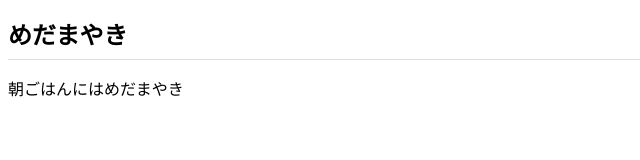
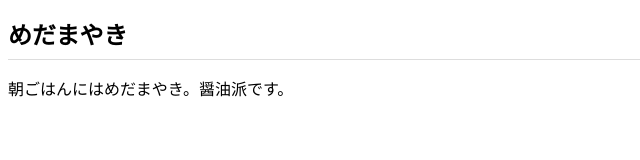
Before and after one commit to tanaka011/tanaka011.github.io, a plain HTML site: page index.html in a window 1280 px wide. Shown: the whole page, without its empty margins (0-640 px from the left). Drawn offline with Linux system fonts and the light colour scheme.

Commit message:
Add files via upload

```diff
--- a/index.html
+++ b/index.html
@@ -8,7 +8,7 @@
 </head>
 <body>
   <h1>めだまやき</h1>
-  <p>朝ごはんにはめだまやき</p>
+  <p>朝ごはんにはめだまやき。醤油派です。</p>
 
 </body>
 </html>
```
